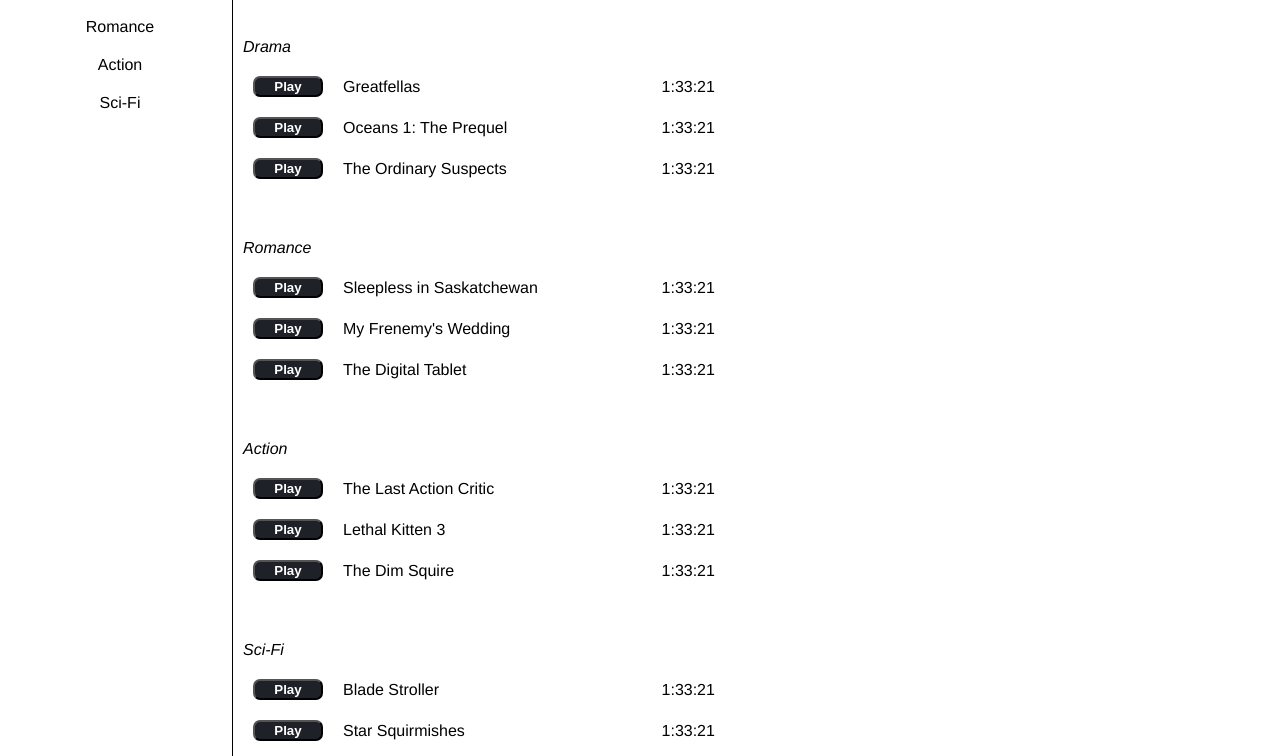
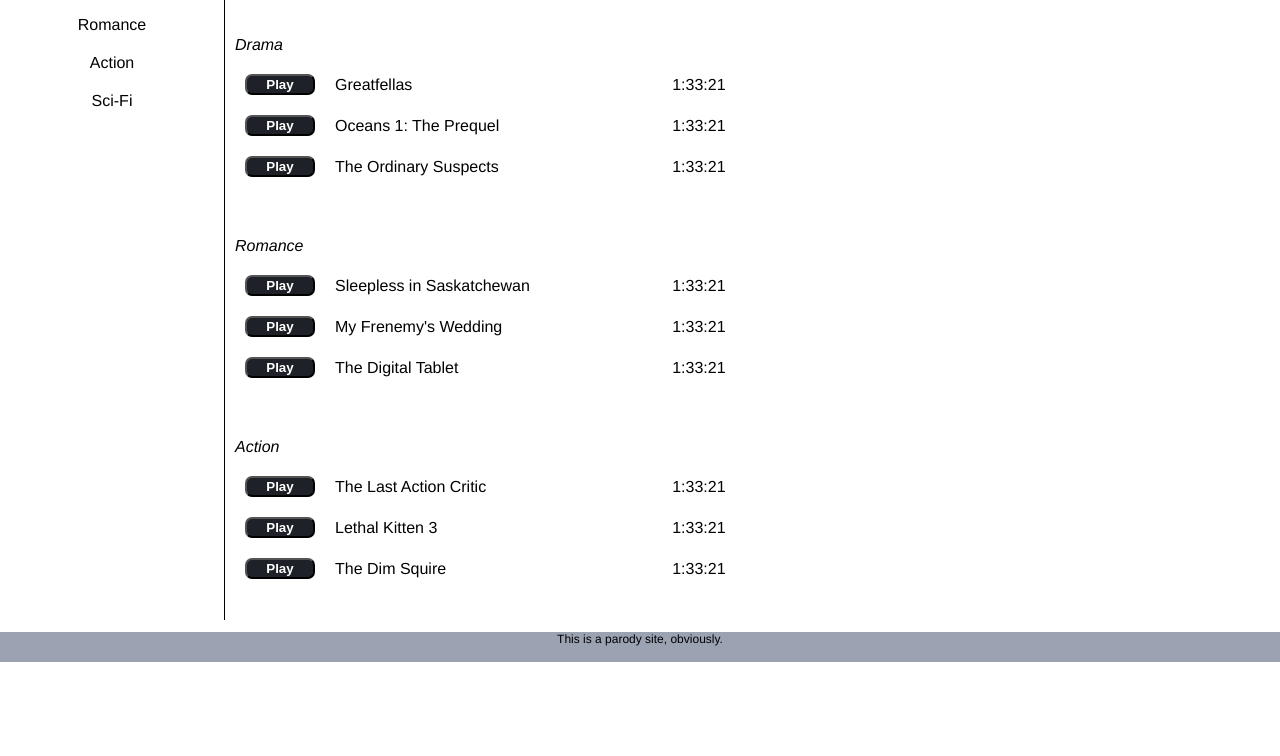
Before and after one commit to Framinus/phase-2-challenge, a website: page part-3/index.html in a window 1280 px wide. Shown: the part 138-894 px from the top of the page. After the commit the page ends 800 px from the top, so only its background shows below. Drawn offline with Linux system fonts and the light colour scheme.

Commit message:
got sticky header and footer working

```diff
--- a/part-3/index.html
+++ b/part-3/index.html
@@ -6,6 +6,7 @@
     <link rel="stylesheet" type="text/css" href="style.css">
   </head>
   <body>
+    <div class="giant-container">
     <!-- Everything in the header bar. -->
       <div class="header-container">
         <span class="filmtube-header">Filmtube</span>
@@ -112,5 +113,6 @@
       <div class="footer-container">
         <div class="rights"><p>This is a parody site, obviously.</p></div>
       </div>
+    </div>
   </body>
 </html>
--- a/part-3/style.css
+++ b/part-3/style.css
@@ -4,6 +4,9 @@ html {
 
 body {
   font-family: helvetica, sans-serif;
+  height: 100%;
+  margin: 0;
+  overflow: hidden;
 }
 
 button {
@@ -19,6 +22,13 @@ a:hover {
   color: red;
 }
 
+.giant-container {
+  display: flex;
+  flex: 0 0 auto;
+  flex-direction: column;
+  height: 100%;
+
+}
 
 .header-container {
   border: 1px solid black;
@@ -26,9 +36,11 @@ a:hover {
   background-color: red;
   color: #fff;
   display: flex;
+  flex: 0 0 auto;
   flex-direction: row;
   font-size: 30px;
   font-weight: bolder;
+  height: 40px;
   justify-content: space-between;
   padding: 10px;
 }
@@ -41,15 +53,19 @@ a:hover {
 
 .main-container {
   display: flex;
+  flex: 1 1 auto;
   flex-direction: column;
   flex-wrap: wrap;
+  height: calc(100% - 40px);
   justify-content: space-between;
-  margin-bottom: -5px;
+  overflow-y: auto;
+  position: relative;
 }
 
 .navbar-container {
   align-items: center;
   display: flex;
+  flex: auto;
   flex-direction: column;
   flex: 0 0 14em;
   justify-content: flex-start;
@@ -76,6 +92,7 @@ a:hover {
 .movie-container {
   border-left: 1px solid black;
   flex-grow: 6;
+  overflow-y: auto;
 }
 
 .movie-title {
@@ -118,11 +135,15 @@ a:hover {
 
 
 .name {
-  width: 30px;
+  width: 50px;
 }
 
 .time {
   flex-grow: 2;
+}
+
+.footer-container {
+  flex: 0 0 auto;
 }
 
 .rights {
```
